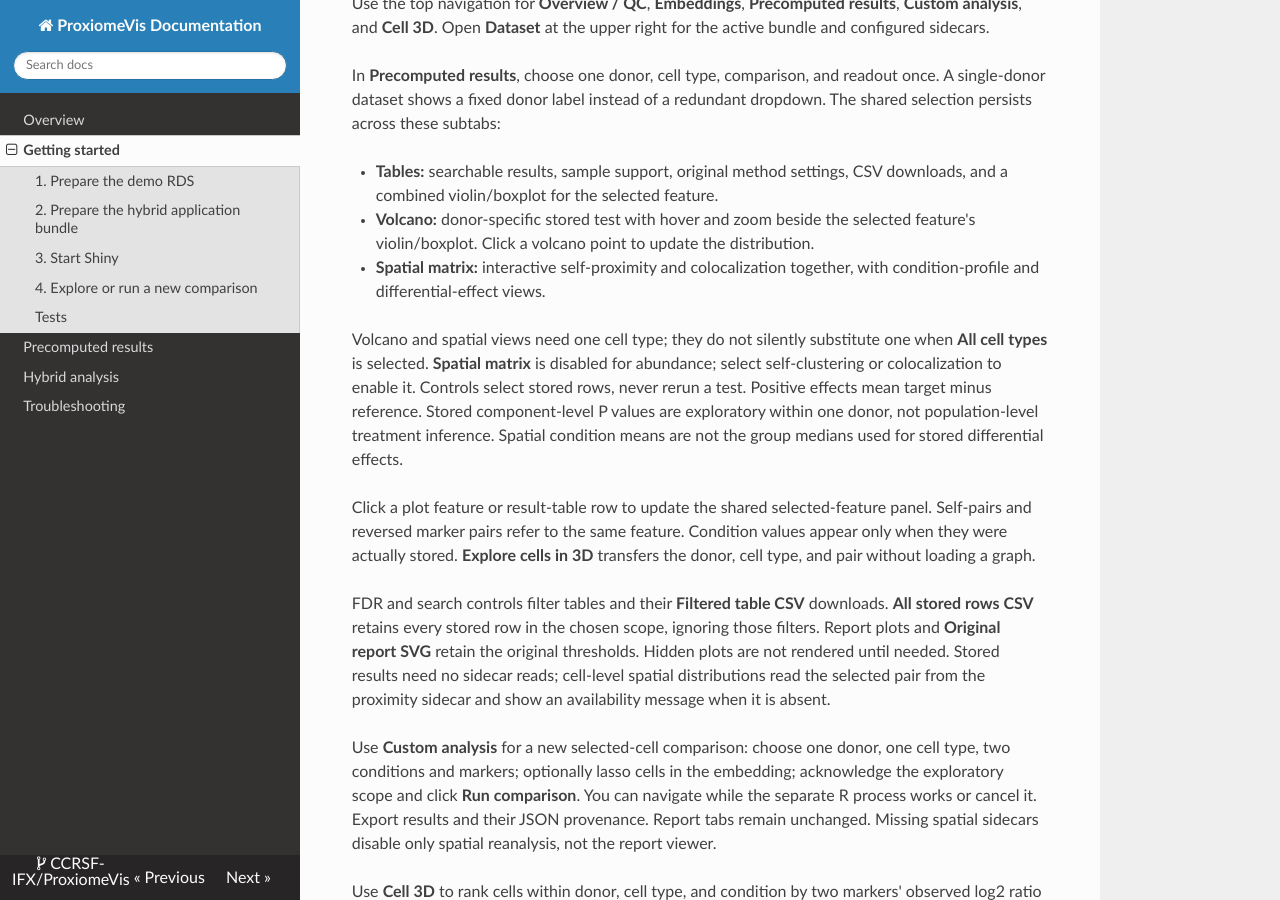
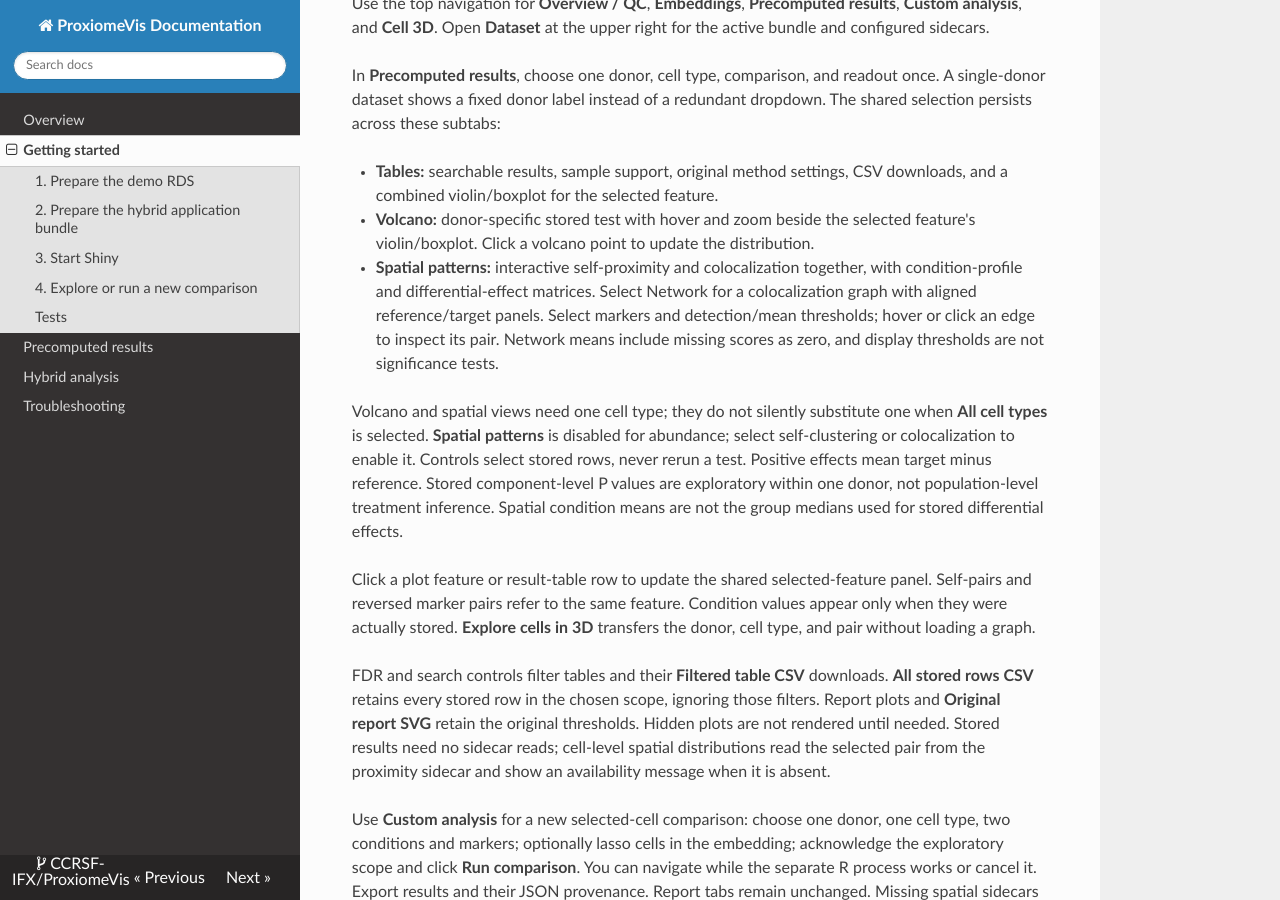
Before and after one commit to CCRSF-IFX/ProxiomeVis, an MkDocs documentation site: the page built from docs/getting-started.md, in a window 1280 px wide and 900 px high, scrolled down 1947 px. Built offline with MkDocs 1.6.1, drawn with Linux system fonts in a browser that asks for light colours; nearby versions of some CDN libraries.

Commit message:
Add precomputed colocalization network view

```diff
--- a/docs/getting-started.md
+++ b/docs/getting-started.md
@@ -103,11 +103,14 @@ dropdown. The shared selection persists across these subtabs:
   CSV downloads, and a combined violin/boxplot for the selected feature.
 - **Volcano:** donor-specific stored test with hover and zoom beside the selected
   feature's violin/boxplot. Click a volcano point to update the distribution.
-- **Spatial matrix:** interactive self-proximity and colocalization together,
-  with condition-profile and differential-effect views.
+- **Spatial patterns:** interactive self-proximity and colocalization together,
+  with condition-profile and differential-effect matrices. Select Network for a
+  colocalization graph with aligned reference/target panels. Select markers and
+  detection/mean thresholds; hover or click an edge to inspect its pair. Network
+  means include missing scores as zero, and display thresholds are not significance tests.
 
 Volcano and spatial views need one cell type; they do not silently substitute
-one when **All cell types** is selected. **Spatial matrix** is disabled for
+one when **All cell types** is selected. **Spatial patterns** is disabled for
 abundance; select self-clustering or colocalization to enable it. Controls select stored rows,
 never rerun a test. Positive effects mean target minus reference. Stored
 component-level P values are exploratory within one donor, not population-level
```
Also changed, not shown: README.md (+16 -2 lines), docs/precomputed-results.md (+1 -1 lines), manifest.json, 12 other files.
